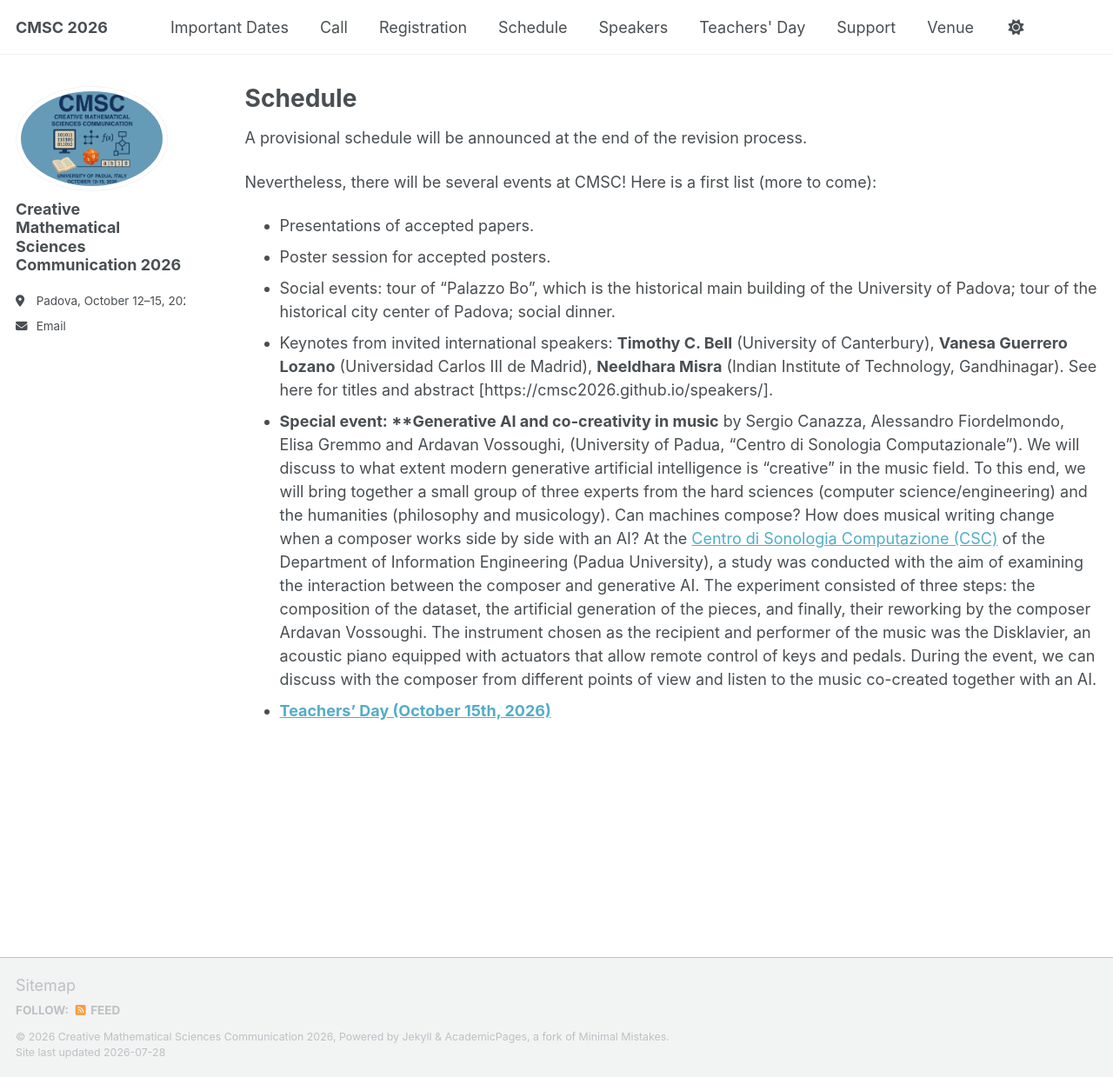
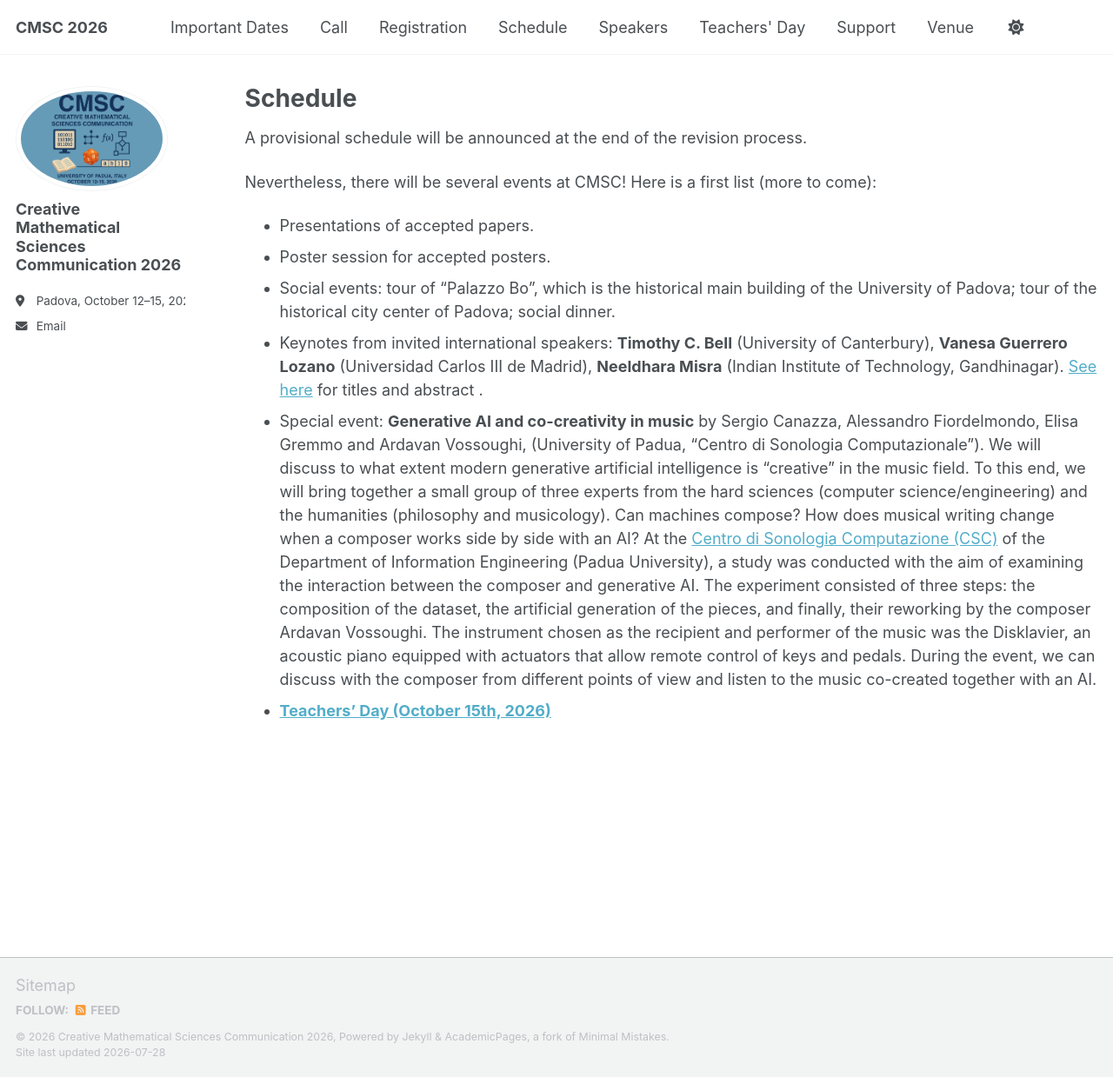
Before and after one commit to CMSC2026/cmsc2026.github.io, a Jekyll site: the page built from _pages/schedule.md, in a window 1280 px wide and 1239 px high. Shown: the whole window at 87% size. Built offline with Jekyll 4.4.1, drawn with Linux system fonts in a browser that asks for light colours; a script that is not in the unit is left out; some of the changed lines change nothing that is shown.

Commit message:
Update schedule.md

```diff
--- a/_pages/schedule.md
+++ b/_pages/schedule.md
@@ -12,6 +12,6 @@
 - Presentations of accepted papers.
 - Poster session for accepted posters.
 - Social events: tour of "Palazzo Bo", which is the historical main building of the University of Padova; tour of the historical city center of Padova; social dinner.
-- Keynotes from invited international speakers: **Timothy C. Bell** (University of Canterbury), **Vanesa Guerrero Lozano** (Universidad Carlos III de Madrid), **Neeldhara Misra** (Indian Institute of Technology, Gandhinagar). See here for titles and abstract [https://cmsc2026.github.io/speakers/].
-- **Special event: **Generative AI and co-creativity in music** by Sergio Canazza, Alessandro Fiordelmondo, Elisa Gremmo and Ardavan Vossoughi, (University of Padua, “Centro di Sonologia Computazionale”). We will discuss to what extent modern generative artificial intelligence is "creative" in the music field. To this end, we will bring together a small group of three experts from the hard sciences (computer science/engineering) and the humanities (philosophy and musicology). Can machines compose? How does musical writing change when a composer works side by side with an AI? At the [Centro di Sonologia Computazione (CSC)](http://csc.dei.unipd.it) of the Department of Information Engineering (Padua University), a study was conducted with the aim of examining the interaction between the composer and generative AI. The experiment consisted of three steps: the composition of the dataset, the artificial generation of the pieces, and finally, their reworking by the composer Ardavan Vossoughi. The instrument chosen as the recipient and performer of the music was the Disklavier, an acoustic piano equipped with actuators that allow remote control of keys and pedals. During the event, we can discuss with the composer from different points of view and listen to the music co-created together with an AI.
+- Keynotes from invited international speakers: **Timothy C. Bell** (University of Canterbury), **Vanesa Guerrero Lozano** (Universidad Carlos III de Madrid), **Neeldhara Misra** (Indian Institute of Technology, Gandhinagar). [See here](/speakers/) for titles and abstract .
+- Special event: **Generative AI and co-creativity in music** by Sergio Canazza, Alessandro Fiordelmondo, Elisa Gremmo and Ardavan Vossoughi, (University of Padua, “Centro di Sonologia Computazionale”). We will discuss to what extent modern generative artificial intelligence is "creative" in the music field. To this end, we will bring together a small group of three experts from the hard sciences (computer science/engineering) and the humanities (philosophy and musicology). Can machines compose? How does musical writing change when a composer works side by side with an AI? At the [Centro di Sonologia Computazione (CSC)](http://csc.dei.unipd.it) of the Department of Information Engineering (Padua University), a study was conducted with the aim of examining the interaction between the composer and generative AI. The experiment consisted of three steps: the composition of the dataset, the artificial generation of the pieces, and finally, their reworking by the composer Ardavan Vossoughi. The instrument chosen as the recipient and performer of the music was the Disklavier, an acoustic piano equipped with actuators that allow remote control of keys and pedals. During the event, we can discuss with the composer from different points of view and listen to the music co-created together with an AI.
 - **[Teachers' Day (October 15th, 2026)](/teachers-day/)**
```
